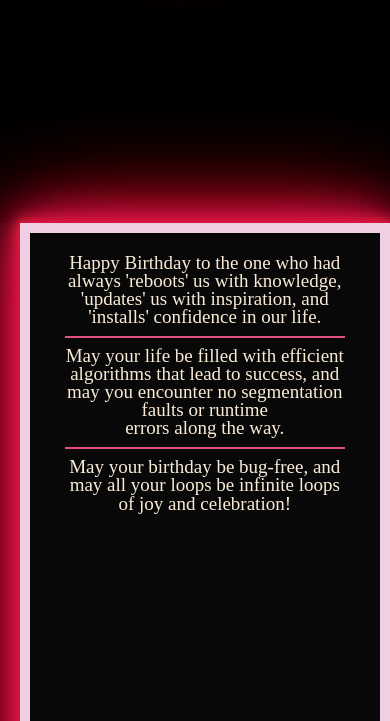
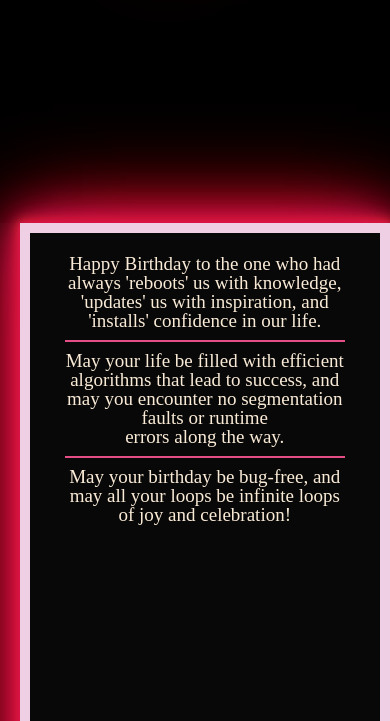
Before and after one commit to Ritukrish/HBD, a plain HTML site: page index.html in a window 390 px wide. Shown: the part 621-1342 px from the top of the page. Drawn offline with Linux system fonts and the light colour scheme; a web font is replaced by a local one.

Commit message:
Update style.css

```diff
--- a/style.css
+++ b/style.css
@@ -100,7 +100,7 @@ box-shadow:  0 0 5px #dd1455, 0 0 15px #e40e2f, 0 0 20px #c51a4b, 0 0 40px #d80e
 @media screen and (max-width:400px){
   h2{
     font-size: 19px;
-    line-height: 95%;
+    line-height: 100%;
     margin-top: 6%;
     font-family: 'Edu SA Beginner', "cursive";
 
```
